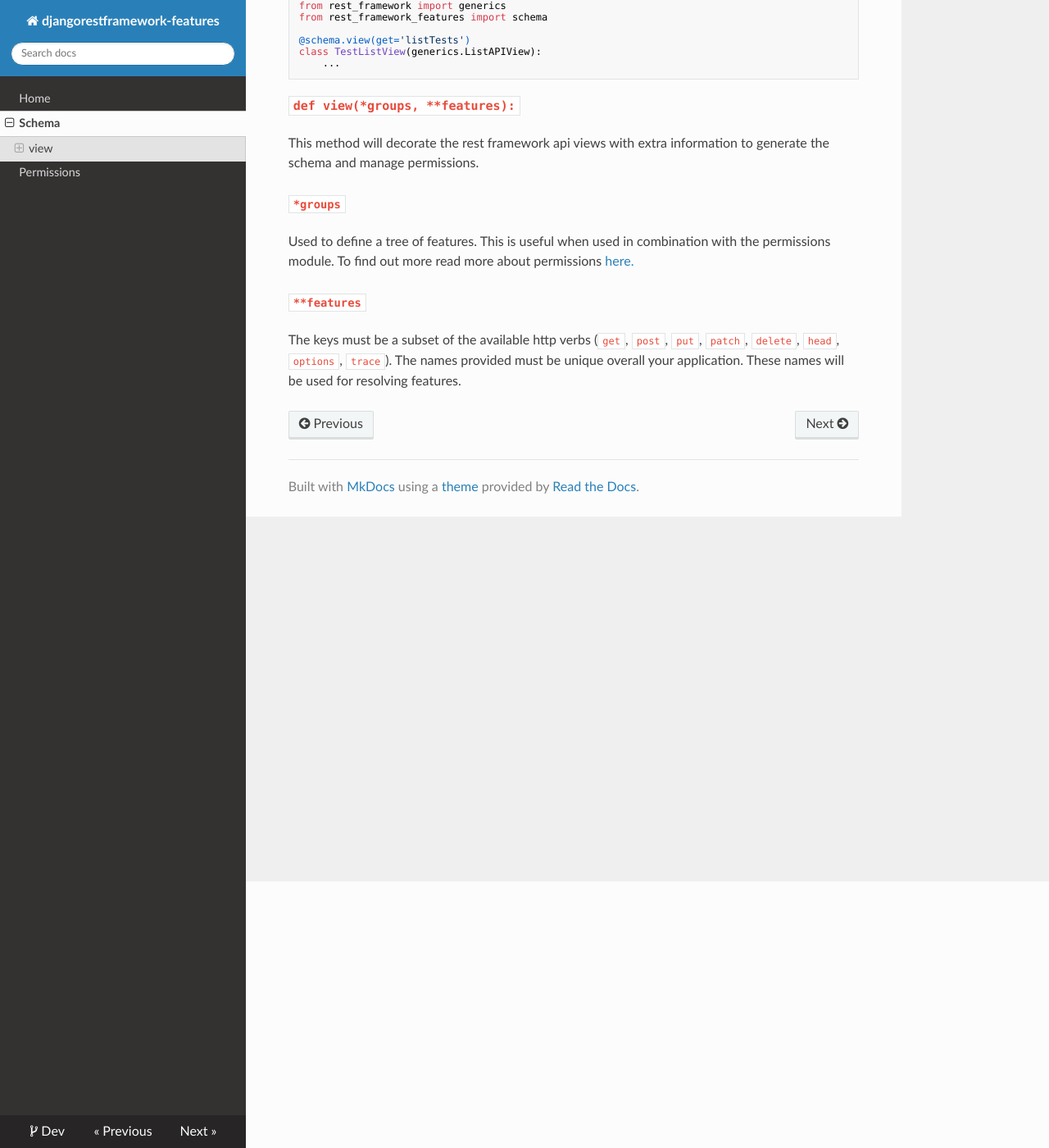
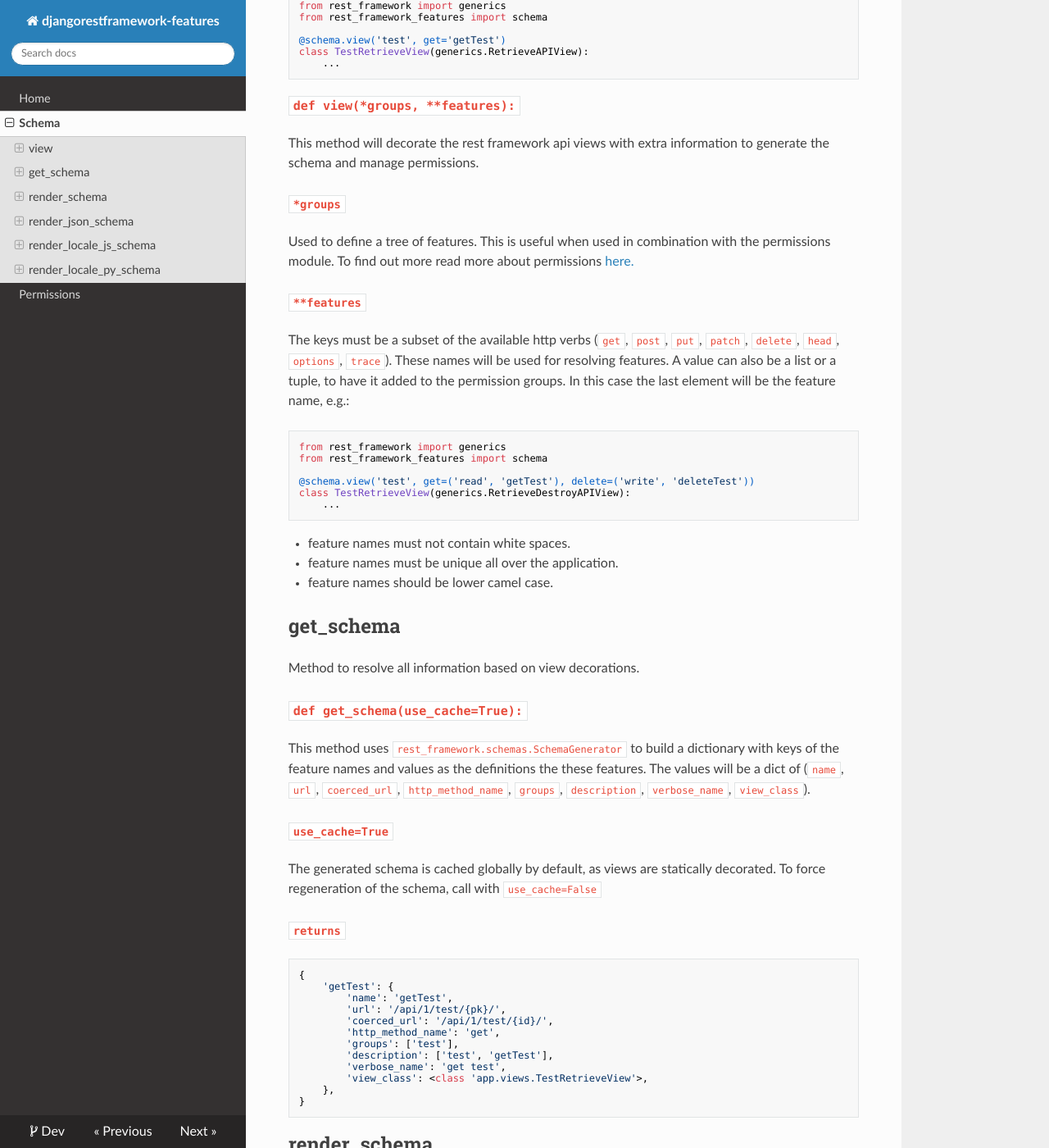
Before and after one commit to cloudcode-hungary/django-rest-framework-features, an MkDocs documentation site: the page built from docs/schema.md, in a window 1280 px wide and 1400 px high, scrolled down 325 px. Shown: the whole window at 82% size. Built offline with MkDocs 1.6.1, drawn with Linux system fonts in a browser that asks for light colours; nearby versions of some CDN libraries; some of the changed text lies outside the part shown.

````diff
--- a/docs/schema.md
+++ b/docs/schema.md
@@ -9,11 +9,10 @@ Example usage:
 from rest_framework import generics
 from rest_framework_features import schema
 
-@schema.view(get='listTests')
-class TestListView(generics.ListAPIView):
+@schema.view('test', get='getTest')
+class TestRetrieveView(generics.RetrieveAPIView):
     ...
 ```
-
 
 ### `def view(*groups, **features):`
 This method will decorate the rest framework api views with extra information to generate the schema
@@ -26,4 +25,120 @@ To find out more read more about permissions [here.](permissions.md)
 #### `**features`
 The keys must be a subset of the available http verbs
 (`get`, `post`, `put`, `patch`, `delete`, `head`, `options`, `trace`).
-The names provided must be unique overall your application. These names will be used for resolving features.
+These names will be used for resolving features.
+A value can also be a list or a tuple, to have it added to the permission groups.
+In this case the last element will be the feature name, e.g.:
+
+```python
+from rest_framework import generics
+from rest_framework_features import schema
+
+@schema.view('test', get=('read', 'getTest'), delete=('write', 'deleteTest'))
+class TestRetrieveView(generics.RetrieveDestroyAPIView):
+    ...
+```
+
+- feature names must not contain white spaces.
+- feature names must be unique all over the application.
+- feature names should be lower camel case.
+
+## get_schema
+
+Method to resolve all information based on view decorations.
+
+### `def get_schema(use_cache=True):`
+This method uses `rest_framework.schemas.SchemaGenerator` to build a dictionary with keys of the feature names
+and values as the definitions the these features. The values will be a dict of
+(`name`, `url`, `coerced_url`, `http_method_name`, `groups`, `description`, `verbose_name`, `view_class`).
+
+#### `use_cache=True`
+The generated schema is cached globally by default, as views are statically decorated.
+To force regeneration of the schema, call with `use_cache=False`
+
+#### `returns`
+```python
+{
+    'getTest': {
+        'name': 'getTest',
+        'url': '/api/1/test/{pk}/',
+        'coerced_url': '/api/1/test/{id}/',
+        'http_method_name': 'get',
+        'groups': ['test'],
+        'description': ['test', 'getTest'],
+        'verbose_name': 'get test',
+        'view_class': <class 'app.views.TestRetrieveView'>,
+    },
+}
+```
+
+## render_schema
+
+Method to render the generated schema with a template.
+
+### `def render_schema(*args, **kwargs):`
+This method will call `django.template.loader.render_to_string` with the provided arguments.
+The context will include the `schema` variable, like the result of `get_schema()` method.
+
+## render_json_schema
+
+Method to generate the JSON schema of the api, which can be served, or provded to the frontend source code.
+
+### `def render_json_schema():`
+
+Calls render_schema with the provided `rest_framework_features/feature_schema.json` template.
+
+#### `returns`
+```json
+{
+  "listTests": {
+    "url": "/api/1/test/",
+    "method": "get"
+  },
+  "getTest": {
+    "url": "/api/1/test/{id}/",
+    "method": "get"
+  },
+  "deleteTest": {
+    "url": "/api/1/test/{id}/delete/",
+    "method": "delete"
+  }
+}
+```
+
+## render_locale_js_schema
+
+Method to generate the JSON schema of the api, which can be served, or provded to the frontend source code.
+
+### `def render_locale_js_schema():`
+
+Calls render_schema with the provided `rest_framework_features/feature_locale.js` template.
+
+#### `returns`
+```javascript
+(function () {
+  return {
+    listTests: window.django.pgettext('api', 'list tests'),
+    getTest: window.django.pgettext('api', 'get test'),
+    deleteTest: window.django.pgettext('api', 'delete test'),
+  }
+})
+```
+
+## render_locale_py_schema
+
+Method to generate the JSON schema of the api, which can be served, or provded to the frontend source code.
+
+### `def render_locale_py_schema():`
+
+Calls render_schema with the provided `rest_framework_features/feature_locale.py` template.
+
+#### `returns`
+```python
+from django.utils.translation import pgettext
+
+API = {
+    'listTests': pgettext('api', 'list tests'),
+    'getTest': pgettext('api', 'get test'),
+    'deleteTest': pgettext('api', 'delete test'),
+}
+```
````
Also changed, not shown: 10 other files.
